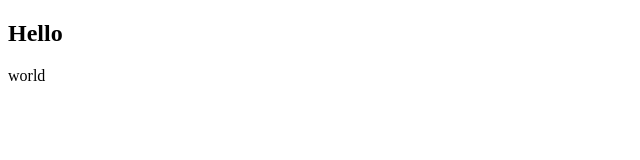
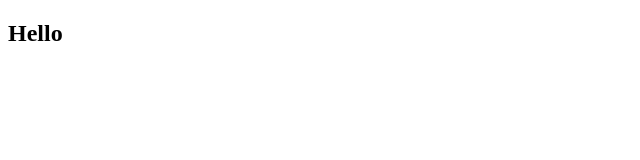
Before and after one commit to bitovyevolki/inctagram, a React (Vite) app in the folder inctagram/: page / in a window 1280 px wide. Shown: the top 160 px of the page, without its empty margins (0-640 px from the left). Built offline with nearby package versions, Linux system fonts and the light colour scheme.

Commit message:
development branch

```diff
--- a/inctagram/src/App.tsx
+++ b/inctagram/src/App.tsx
@@ -1,6 +1,5 @@
 export function App() {
   return <div>
     <h2>Hello</h2>
-    <p>world</p>
   </div>
 }
```
